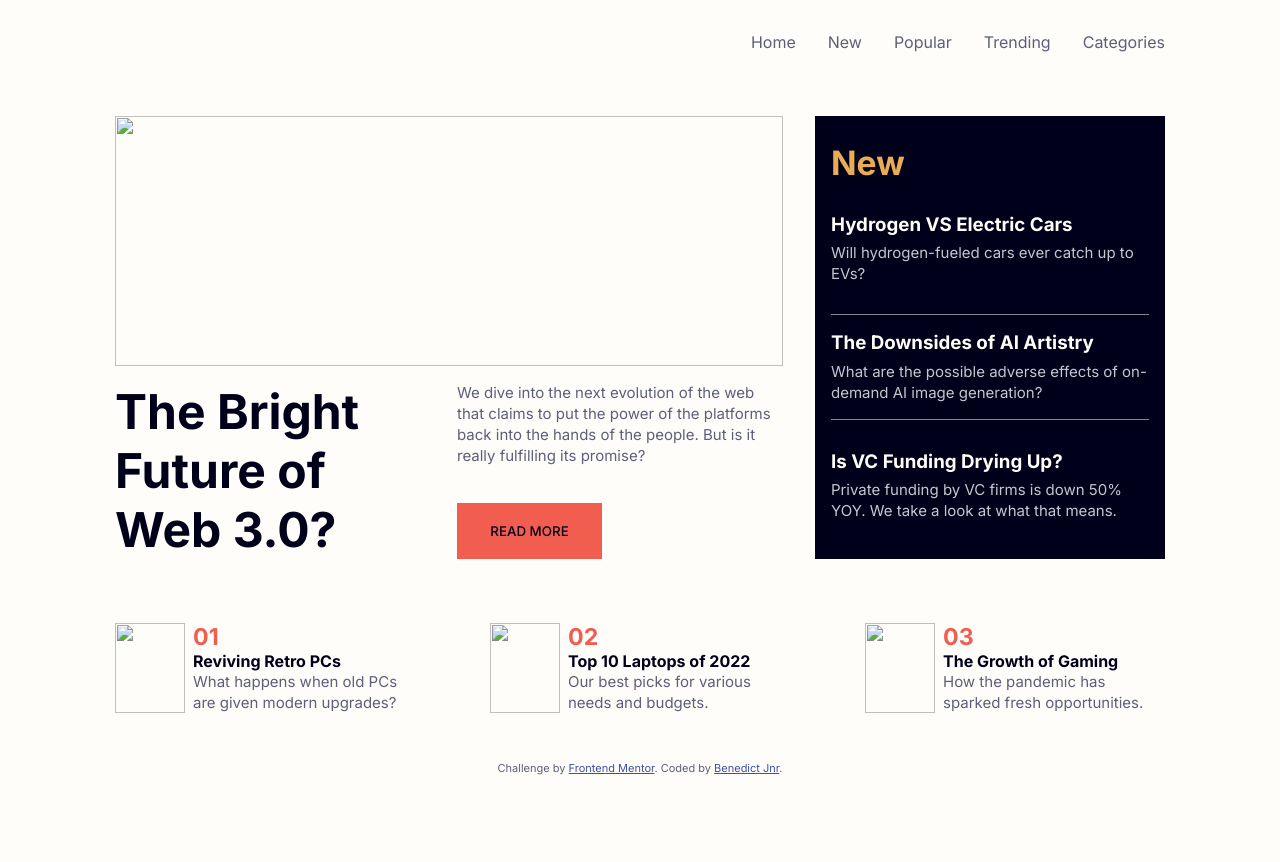
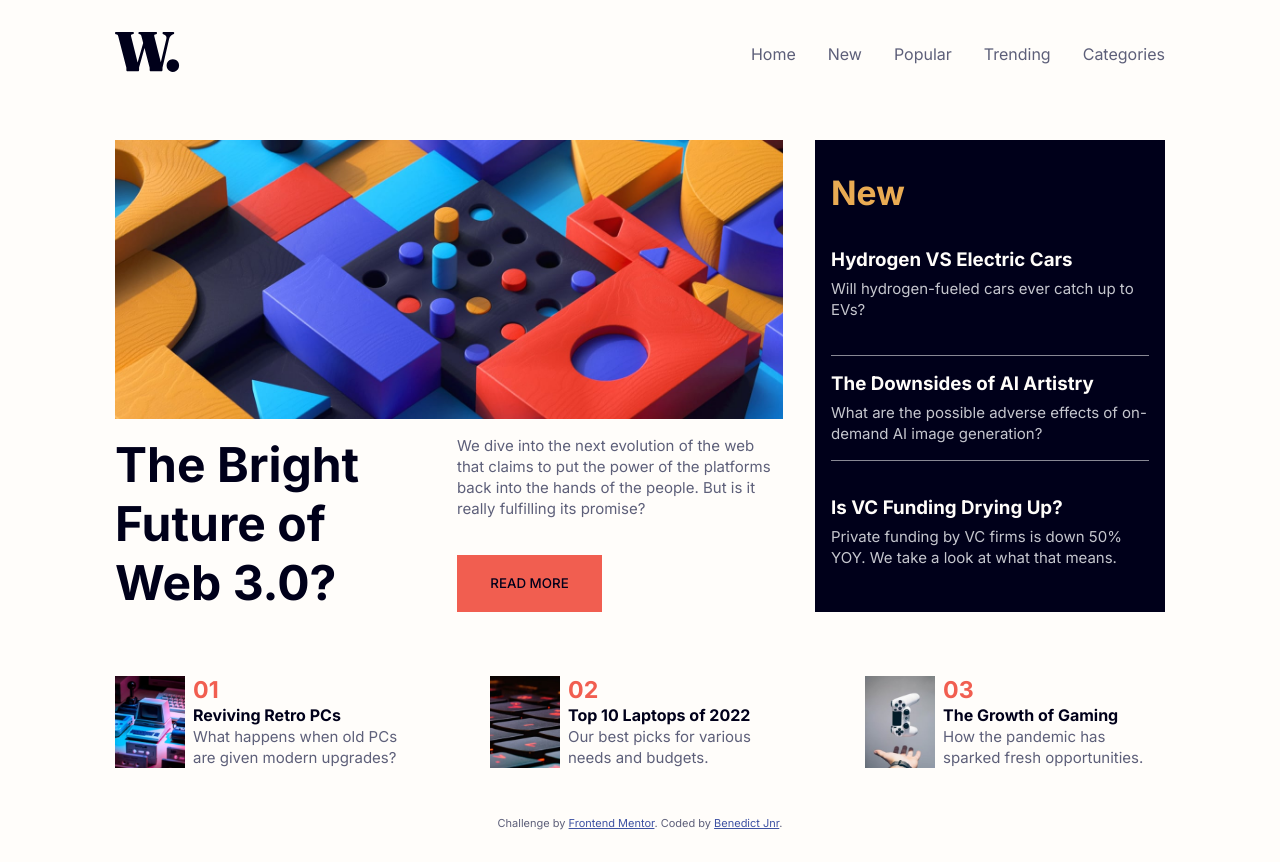
Before and after one commit to The3rdChief/News-homepage, a plain HTML site: page index.html in a window 1280 px wide. Before the commit the page ends 807 px from the top, so only its background shows below. Drawn offline with Linux system fonts and the light colour scheme; the site is published under a folder, as on GitHub Pages, so addresses that start at the root find nothing.

Commit message:
Update index.html

```diff
--- a/index.html
+++ b/index.html
@@ -23,16 +23,16 @@
 
     <header>
       <div class="logo">
-        <img src="/assets/images/logo.svg" alt="">
+        <img src="./assets/images/logo.svg" alt="">
       </div>
 
       <nav>
         <div class="open-nav-btn">
-          <img src="/assets/images/icon-menu.svg">
+          <img src="./assets/images/icon-menu.svg">
         </div>
         <ul>
           <div class="close-nav-btn">
-            <img src="/assets/images/icon-menu-close.svg">
+            <img src="./assets/images/icon-menu-close.svg">
           </div>
 
           <li>Home</li>
@@ -49,7 +49,7 @@
       <section>
 
         <picture>
-          <img src="/assets/images/image-web-3-desktop.jpg" alt="">
+          <img src="./assets/images/image-web-3-desktop.jpg" alt="">
         </picture>
 
         <section>
@@ -96,7 +96,7 @@
 
         <article>
           <picture>
-            <img src="/assets/images/image-retro-pcs.jpg" alt="">
+            <img src="./assets/images/image-retro-pcs.jpg" alt="">
           </picture>
 
           <aside>
@@ -108,7 +108,7 @@
 
         <article>
           <picture>
-            <img src="/assets/images/image-top-laptops.jpg" alt="">
+            <img src="./assets/images/image-top-laptops.jpg" alt="">
           </picture>
 
           <aside>
@@ -120,7 +120,7 @@
 
         <article>
           <picture>
-            <img src="/assets/images/image-gaming-growth.jpg" alt="">
+            <img src="./assets/images/image-gaming-growth.jpg" alt="">
           </picture>
 
           <aside>
```
